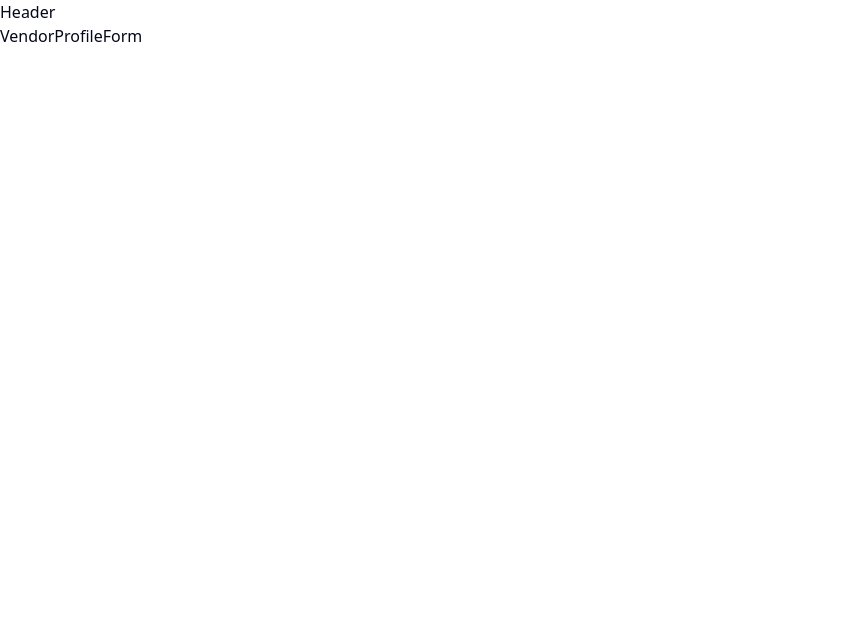
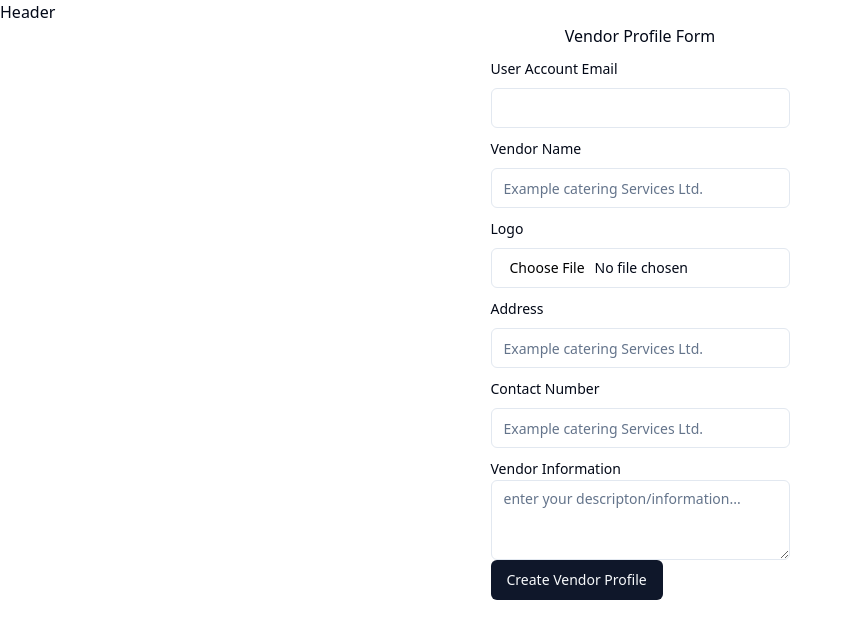
Before and after one commit to mohayax/School_Food_Ordering_System, a React (Vite) app in the folder frontend/: page /vendorProfileForm in a window 1280 px wide. Shown: the top 638 px of the page, without its empty margins (0-853 px from the left). Built offline with nearby package versions, Linux system fonts and the light colour scheme.

Commit message:
vendor profile

```diff
--- /dev/null
+++ b/frontend/src/components/ui/textarea.jsx
@@ -0,0 +1,18 @@
+import * as React from "react"
+
+import { cn } from "@/lib/utils"
+
+const Textarea = React.forwardRef(({ className, ...props }, ref) => {
+  return (
+    (<textarea
+      className={cn(
+        "flex min-h-[80px] w-full rounded-md border border-input bg-background px-3 py-2 text-sm ring-offset-background placeholder:text-muted-foreground focus-visible:outline-none focus-visible:ring-2 focus-visible:ring-ring focus-visible:ring-offset-2 disabled:cursor-not-allowed disabled:opacity-50",
+        className
+      )}
+      ref={ref}
+      {...props} />)
+  );
+})
+Textarea.displayName = "Textarea"
+
+export { Textarea }
--- a/frontend/src/pages/Signup.jsx
+++ b/frontend/src/pages/Signup.jsx
@@ -19,6 +19,7 @@ import {
 
 import { Form, FormControl, FormField, FormItem, FormLabel, FormMessage, FormDescription } from "@/components/ui/form"
 import { Link } from "react-router-dom"
+import { addEmail } from "@/store/auth/registerSlice"
 
 import { Button } from "@/components/ui/button"
 
@@ -27,7 +28,7 @@ import { Button } from "@/components/ui/button"
 const Signup = () => {
   const dispatch = useDispatch();
 
-  const {account, isLoading, error} = useSelector((state) => state.register)
+  const {isLoading, error, email} = useSelector((state) => state.register)
 
   const form = useForm({
     resolver: zodResolver(Signup_Schema),
@@ -41,11 +42,13 @@ const Signup = () => {
 
   const navigate = useNavigate()
   const onSubmit = async (values) => {
+    dispatch(addEmail(values.email))
     dispatch(register(values))
 
-    if (!error && account && values.role == "vendor"){
+    if (!error && values.role == "vendor" && email != null){
       navigate("/vendorProfileForm")
     }
+
     // form.reset()
   }
 
--- a/frontend/src/pages/VendorProfileForm.jsx
+++ b/frontend/src/pages/VendorProfileForm.jsx
@@ -1,8 +1,77 @@
-import React from 'react'
+import { useForm } from "react-hook-form"
+import { useDispatch, useSelector } from "react-redux"
+import { Form } from "@/components/ui/form"
+import { Button } from "@/components/ui/button"
+import Formfield from "@/utils/reusable-components/Formfield"
+import { zodResolver } from "@hookform/resolvers/zod"
+import { Textarea } from "@/components/ui/textarea"
+import { Label } from "@/components/ui/label"
+import { Vendor_Profile_Schema } from "@/utils/form-schema"
 
 const VendorProfileForm = () => {
+  const {email} = useSelector((state)=> state.register)
+  const form = useForm({
+    resolver: zodResolver(Vendor_Profile_Schema),
+    defaultValues:{
+      email: email
+    }
+  })
+
+  const dispatch = useDispatch()
+  const onSubmit = (values) => {
+
+  }
   return (
-    <div>VendorProfileForm</div>
+    <div className="flex flex-col items-center gap-2">
+      <h1>Vendor Profile Form</h1>
+      <Form  {...form}>
+          <form onSubmit={form.handleSubmit(onSubmit)}>
+          <Formfield
+              control={form.control}
+              name="email"
+              type="email"
+              label="User Account Email"
+            />
+            <Formfield
+              control={form.control}
+              name="vendor_name"
+              placeholder="Example catering Services Ltd."
+              type="text"
+              label="Vendor Name"
+            />
+
+            <Formfield
+              control={form.control}
+              name="vendor_logo"
+              type="file"
+              label="Logo"
+            />
+
+            <Formfield
+              control={form.control}
+              name="vendor_address"
+              placeholder="Example catering Services Ltd."
+              type="text"
+              label="Address"
+            />
+
+            <Formfield
+              control={form.control}
+              name="vendor_contact_number"
+              placeholder="Example catering Services Ltd."
+              type="text"
+              label="Contact Number"
+            />
+
+            <div>
+              <Label htmlFor="description">Vendor Information</Label>
+              <Textarea placeholder="enter your descripton/information..." id="description" name="vendor_description"/>
+            </div>
+
+            <Button type="submit">Create Vendor Profile</Button>
+          </form>
+      </Form>
+    </div>
   )
 }
 
--- a/frontend/src/store/auth/registerSlice.js
+++ b/frontend/src/store/auth/registerSlice.js
@@ -4,8 +4,8 @@ import { toast } from 'react-toastify';
 
 const initialState = {
     isLoading: false,
-    account: false,
-    error: false
+    error: false,
+    email: null
 }
 
 export const register = createAsyncThunk("register/signup", async (data) => {
@@ -21,22 +21,27 @@ export const register = createAsyncThunk("register/signup", async (data) => {
 export const registerSlice = createSlice({
     name: 'register',
     initialState,
+    reducers: {
+        addEmail: (state, action) => {
+            state.email = action.payload
+            console.log("email--", state.email)
+        }
+    },
     extraReducers(builder) {
         builder
             .addCase(register.pending, (state, action) => {
                 state.isLoading = true
             })
-            .addCase(register.fulfilled, (state) => {
-                state.account = true
+            .addCase(register.fulfilled, (state, action) => {
                 state.isLoading = false
+
             })
             .addCase(register.rejected, (state, action) => {
                 state.error = true
-                state.account = false
             })
     }
 })
 
 
-
+export const {addEmail} = registerSlice.actions
 export default registerSlice.reducer;
--- a/frontend/src/utils/form-schema.js
+++ b/frontend/src/utils/form-schema.js
@@ -22,3 +22,20 @@ export const ResetPassword_Schema = z.object({
     confirm_password: z.string().min(6, {message: "password must be atleast 6 characters"}),
     token: z.string({required_error: "enter the token sent to your email"})
 })
+
+const MAX_FILE_SIZE = 5000000;
+const ACCEPTED_IMAGE_TYPES = ["image/jpeg", "image/jpg", "image/png", "image/webp"];
+
+export const Vendor_Profile_Schema = z.object({
+    email: z.string().email(),
+    vendor_name: z.string(),
+    vendor_logo: z.any()
+    .refine((file) => file?.size <= MAX_FILE_SIZE, `Max image size is 5MB.`)
+    .refine(
+      (file) => ACCEPTED_IMAGE_TYPES.includes(file?.type),
+      "Only .jpg, .jpeg, .png and .webp formats are supported."
+    ),
+    vendor_address: z.string(),
+    vendor_contact_number: z.string(),
+    vendor_description: z.string()
+})
```
Also changed, not shown: 2 other files (tests, documents, lock files or other folders).
